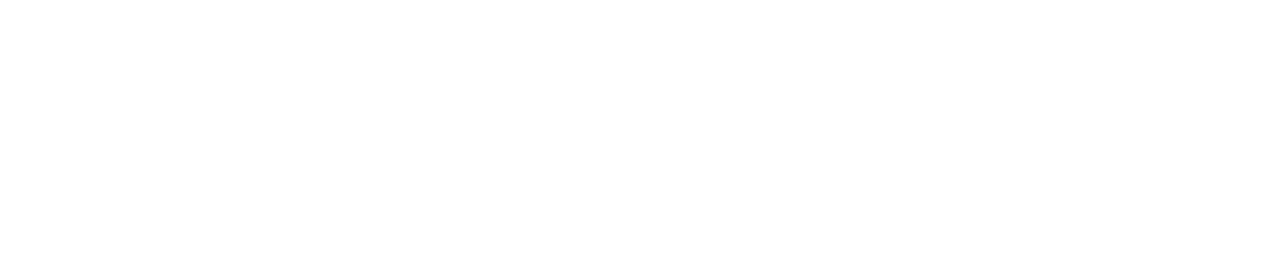
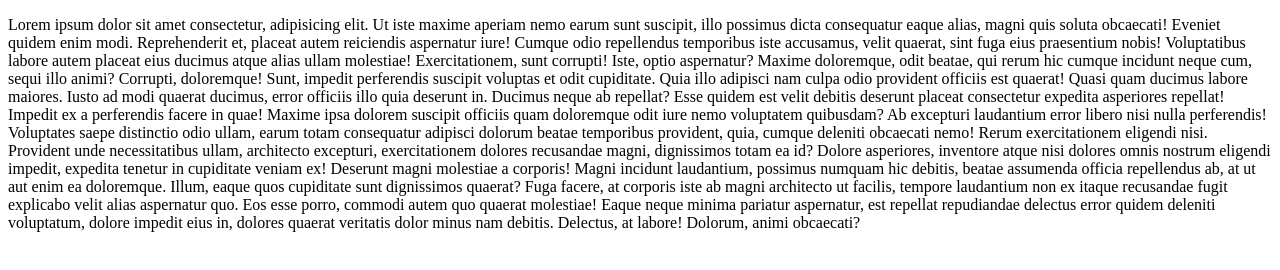
Before and after one commit to dhuamancertus/proyectogitsabado, a plain HTML site: page index.html in a window 1280 px wide. Drawn offline with Linux system fonts and the light colour scheme.

Commit message:
guardar todos los cambio

```diff
--- a/index.html
+++ b/index.html
@@ -7,6 +7,20 @@
     <title>Document</title>
 </head>
 <body>
-
+    <!--  div contenedor 1-->
+    <div class="contenedor">
+        <div class="row">
+            <p>Lorem ipsum dolor sit amet consectetur, adipisicing elit. Ut iste maxime aperiam nemo earum sunt suscipit, illo possimus dicta consequatur eaque alias, magni quis soluta obcaecati! Eveniet quidem enim modi.
+            Reprehenderit et, placeat autem reiciendis aspernatur iure! Cumque odio repellendus temporibus iste accusamus, velit quaerat, sint fuga eius praesentium nobis! Voluptatibus labore autem placeat eius ducimus atque alias ullam molestiae!
+            Exercitationem, sunt corrupti! Iste, optio aspernatur? Maxime doloremque, odit beatae, qui rerum hic cumque incidunt neque cum, sequi illo animi? Corrupti, doloremque! Sunt, impedit perferendis suscipit voluptas et odit cupiditate.
+            Quia illo adipisci nam culpa odio provident officiis est quaerat! Quasi quam ducimus labore maiores. Iusto ad modi quaerat ducimus, error officiis illo quia deserunt in. Ducimus neque ab repellat?
+            Esse quidem est velit debitis deserunt placeat consectetur expedita asperiores repellat! Impedit ex a perferendis facere in quae! Maxime ipsa dolorem suscipit officiis quam doloremque odit iure nemo voluptatem quibusdam?
+            Ab excepturi laudantium error libero nisi nulla perferendis! Voluptates saepe distinctio odio ullam, earum totam consequatur adipisci dolorum beatae temporibus provident, quia, cumque deleniti obcaecati nemo! Rerum exercitationem eligendi nisi.
+            Provident unde necessitatibus ullam, architecto excepturi, exercitationem dolores recusandae magni, dignissimos totam ea id? Dolore asperiores, inventore atque nisi dolores omnis nostrum eligendi impedit, expedita tenetur in cupiditate veniam ex!
+            Deserunt magni molestiae a corporis! Magni incidunt laudantium, possimus numquam hic debitis, beatae assumenda officia repellendus ab, at ut aut enim ea doloremque. Illum, eaque quos cupiditate sunt dignissimos quaerat?
+            Fuga facere, at corporis iste ab magni architecto ut facilis, tempore laudantium non ex itaque recusandae fugit explicabo velit alias aspernatur quo. Eos esse porro, commodi autem quo quaerat molestiae!
+            Eaque neque minima pariatur aspernatur, est repellat repudiandae delectus error quidem deleniti voluptatum, dolore impedit eius in, dolores quaerat veritatis dolor minus nam debitis. Delectus, at labore! Dolorum, animi obcaecati?</p>
+        </div>
+    </div>
 </body>
 </html>
```
